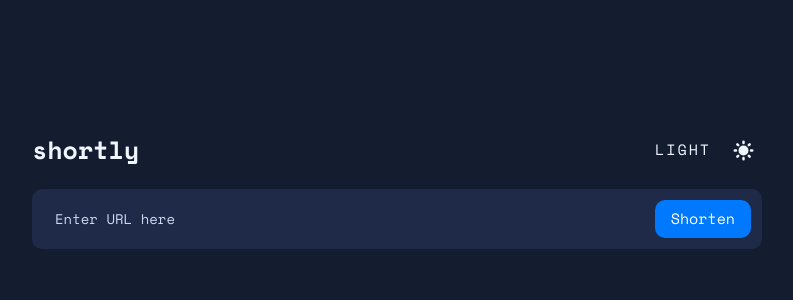
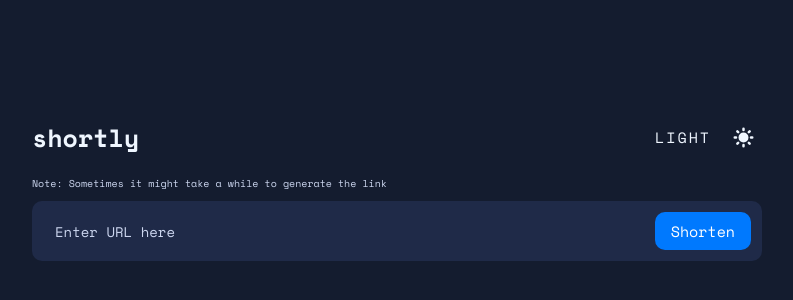
Before and after one commit to ahmadbilalse/url-shortener, a Next.js app: page / in a window 1280 px wide. Shown: the part 210-510 px from the top of the page, without its empty margins (243-1036 px from the left). Built offline with nearby package versions, Linux system fonts and the light colour scheme.

Commit message:
add: slow process notice

```diff
--- a/components/SearchForm/SearchForm.module.scss
+++ b/components/SearchForm/SearchForm.module.scss
@@ -14,6 +14,12 @@
 
 .form__error {
   border: 2px solid red;
+}
+
+.note {
+  color: var(--font-secondary-color);
+  line-height: 1.5;
+  margin-bottom: 1rem;
 }
 
 .icon {
--- a/components/SearchForm/SearchForm.tsx
+++ b/components/SearchForm/SearchForm.tsx
@@ -27,6 +27,7 @@ export default function SearchForm() {
 
   return (
     <>
+      <p className={styles.note}>Note: Sometimes it might take a while to generate the link</p>
       <form className={classNames({
         [styles.container]: true,
         [styles.form__error]: error,
```
